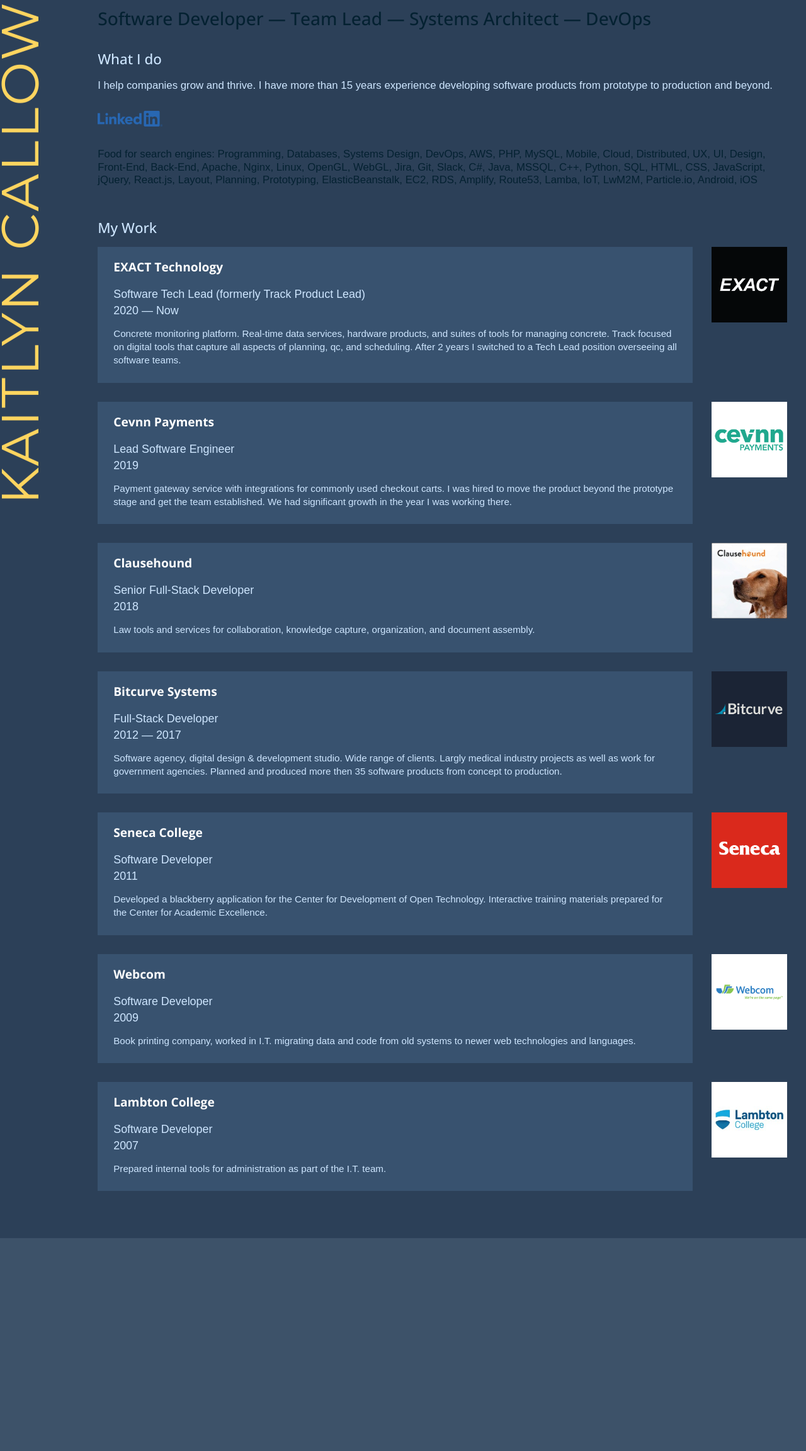
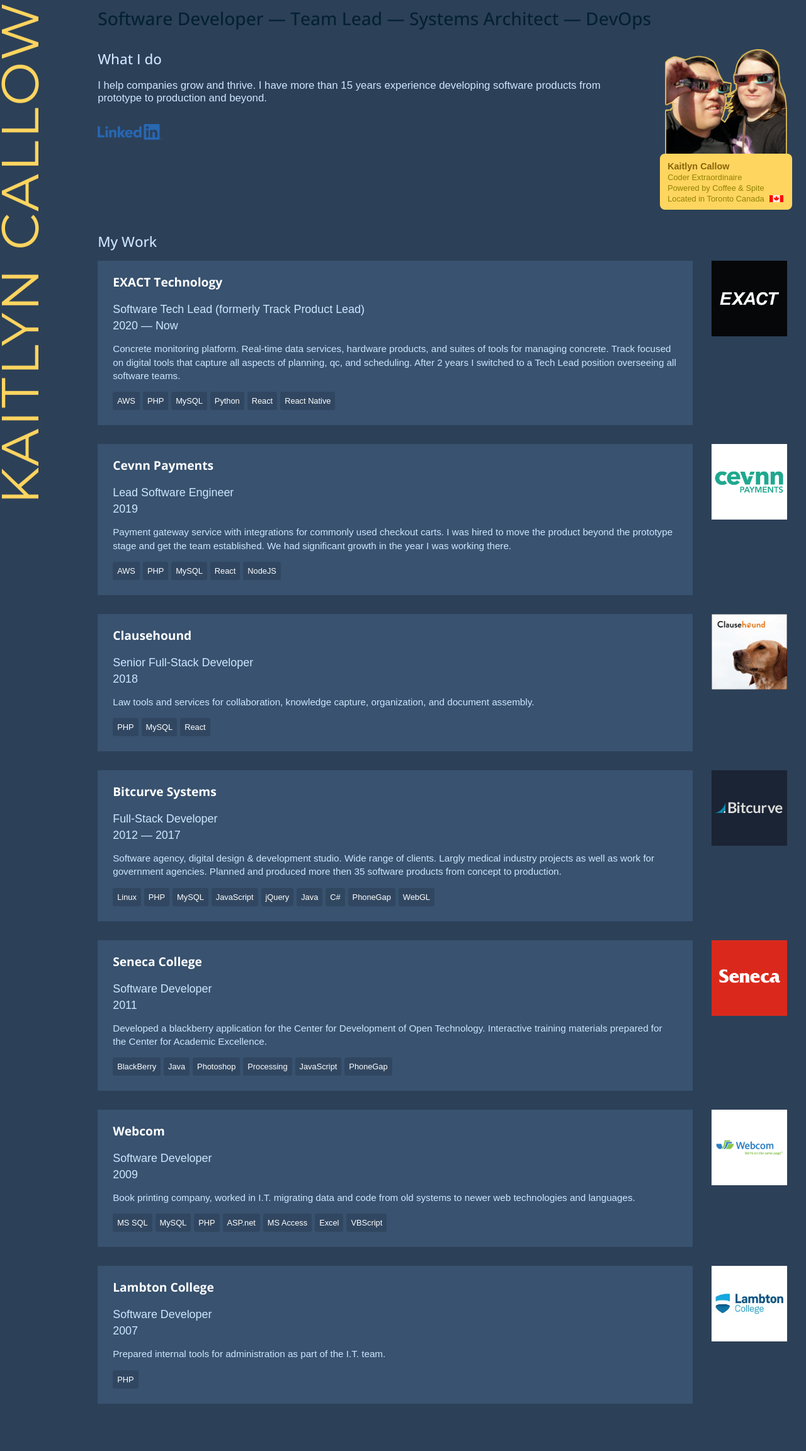
Before and after one commit to kales0/kales0.github.io, a PHP site: page /index.html in a window 1280 px wide. Shown: the whole page at 63% size. Before the commit the page ends 1966 px from the top, so only its background shows below. Run offline with PHP 8.4, Linux system fonts and the light colour scheme.

Commit message:
added language tags to history

```diff
--- a/index.html
+++ b/index.html
@@ -121,13 +121,11 @@
   color: #042131;
   margin-bottom: 50px;
   margin-top: 30px;
+  /*@media only screen and (max-width: 1200px) {
+    font-size: 0.9em;
+  }*/
 }
-@media only screen and (max-width: 1200px) {
-  .languages {
-    font-size: 0.9em;
-  }
-}
-@media only screen and (max-width: 900px) {
+@media only screen and (max-width: 1400px) {
   .languages {
     display: none;
   }
@@ -139,19 +137,33 @@
   height: 25px;
   width: auto;
 }
-@media only screen and (max-width: 900px) {
+@media only screen and (max-width: 767px) {
   .socials {
-    margin-bottom: 50px;
+    margin-bottom: 20px;
+  }
+}
+.intro {
+  display: flex;
+  flex-direction: row-reverse;
+}
+@media only screen and (max-width: 767px) {
+  .intro {
+    flex-direction: column-reverse;
   }
 }
 .profile {
-  float: right;
   margin-left: 60px;
   margin-bottom: 30px;
+  align-self: center;
 }
 .profile img {
   height: 200px;
   z-index: 998;
+}
+@media only screen and (max-width: 1400px) {
+  .profile img {
+    height: 167px;
+  }
 }
 .profile > div {
   background-color: #FED55F;
@@ -161,6 +173,11 @@
   margin: -5px -8px 5px;
   z-index: 999;
   position: relative;
+}
+@media only screen and (max-width: 900px) {
+  .profile > div {
+    padding: 5px 5px 3px 5px;
+  }
 }
 .profile > div span {
   display: block;
@@ -173,9 +190,10 @@
   color: #88640c;
   font-size: 0.9em;
 }
-@media only screen and (max-width: 1400px) {
+@media only screen and (max-width: 767px) {
   .profile {
-    display: none;
+    margin-left: 0;
+    margin-bottom: 20px;
   }
 }
 .timeline {
@@ -215,15 +233,15 @@
   flex: 1;
   margin-right: 30px;
   background-color: #38526F;
-  padding: 25px;
-  padding-top: 18px;
+  padding: 24px;
+  padding-top: 20px;
 }
 .timeline .company-bio div {
   margin-bottom: 5px;
   font-size: 1.12em;
   color: #CEE6FF;
 }
-.timeline .company-bio div:last-child {
+.timeline .company-bio p {
   color: #CEE6FF;
   font-size: 0.95em;
   margin: 0;
@@ -239,6 +257,23 @@
   .timeline .company-bio {
     margin-right: 0px;
   }
+}
+.timeline .company-bio ul {
+  list-style: none;
+  margin: 0;
+  padding: 0;
+  margin-top: 15px;
+  display: flex;
+  gap: 5px;
+  flex-wrap: wrap;
+}
+.timeline .company-bio ul li {
+  display: inline-flex;
+  padding: 7px;
+  background-color: #00000021;
+  color: #FFF;
+  border-radius: 3px;
+  font-size: 0.8em;
 }
 @media only screen and (min-width: 1401px) {
   .timeline .timeline-section.right .company-bio {
@@ -304,16 +339,18 @@
       <h2>Software Developer — Team Lead — Systems Architect — DevOps</h2>
     </div>
 
+    <div class="intro">
       <div class="profile">
         <img src="assets/coders2.png" alt="Kaitlyn in action!" />
         <div>
           <span>Kaitlyn Callow</span>
           <span>Coder Extraordinaire</span>
-				<span>Powered by coffee & spite</span>
+          <span>Powered by Coffee & Spite</span>
           <span>Located in Toronto Canada <img src="assets/canada2.png" alt="Flag of Canada" style="height: 11px; margin-left: 5px; margin-bottom: -1px;" /></span>
         </div>
       </div>
 
+      <div>
         <h3>What I do</h3>
         <p>I help companies grow and thrive.  I have more than 15 years experience developing software products from prototype to production and beyond.</p>
         <div class="socials">
@@ -323,6 +360,8 @@
         <p class="languages omnom">
           Food for search engines: Programming, Databases, Systems Design, DevOps, AWS, PHP, MySQL, Mobile, Cloud, Distributed, UX, UI, Design, Front-End, Back-End, Apache, Nginx, Linux, OpenGL, WebGL, Jira, Git, Slack, C#, Java, MSSQL, C++, Python, SQL, HTML, CSS, JavaScript, jQuery, React.js, Layout, Planning, Prototyping, ElasticBeanstalk, EC2, RDS, Amplify, Route53, Lamba, IoT, LwM2M, Particle.io, Android, iOS
         </p>
+      </div>
+    </div>
 
     <h3>My Work</h3>
 
@@ -332,7 +371,20 @@
           <h4>EXACT Technology</h4>
           <div>Software Tech Lead (formerly Track Product Lead)</div>
           <div>2020 &mdash; Now</div>
-					<div>Concrete monitoring platform.  Real-time data services, hardware products, and suites of tools for managing concrete. Track focused on digital tools that capture all aspects of planning, qc, and scheduling.  After 2 years I switched to a Tech Lead position overseeing all software teams.</div>
+          <p>Concrete monitoring platform.  Real-time data services, hardware products, and suites of tools for managing concrete. Track focused on digital tools that capture all aspects of planning, qc, and scheduling.  After 2 years I switched to a Tech Lead position overseeing all software teams.</p>
+          <ul><li>
+            AWS
+          </li><li>
+            PHP
+          </li><li>
+            MySQL
+          </li><li>
+            Python
+          </li><li>
+            React
+          </li><li>
+            React Native
+          </li></ul>
         </div>
         <div class="company-image"><img src="assets/projects/exact.png" alt="EXACT Technology" /></div>
       </div>
@@ -341,7 +393,18 @@
           <h4>Cevnn Payments</h4>
           <div>Lead Software Engineer</div>
           <div>2019</div>
-					<div>Payment gateway service with integrations for commonly used checkout carts.  I was hired to move the product beyond the prototype stage and get the team established.  We had significant growth in the year I was working there.</div>
+          <p>Payment gateway service with integrations for commonly used checkout carts.  I was hired to move the product beyond the prototype stage and get the team established.  We had significant growth in the year I was working there.</p>
+          <ul><li>
+            AWS
+          </li><li>
+            PHP
+          </li><li>
+            MySQL
+          </li><li>
+            React
+          </li><li>
+            NodeJS
+          </li></ul>
         </div>
         <div class="company-image"><img src="assets/projects/cevnn.png" alt="Cevnn Payments" /></div>
       </div>
@@ -350,7 +413,14 @@
           <h4>Clausehound</h4>
           <div>Senior Full-Stack Developer</div>
           <div>2018</div>
-					<div>Law tools and services for collaboration, knowledge capture, organization, and document assembly.</div>
+          <p>Law tools and services for collaboration, knowledge capture, organization, and document assembly.</p>
+          <ul><li>
+            PHP
+          </li><li>
+            MySQL
+          </li><li>
+            React
+          </li></ul>
         </div>
         <div class="company-image"><img src="assets/projects/Clausehound.jpeg" alt="Clausehound" /></div>
       </div>
@@ -359,7 +429,26 @@
           <h4>Bitcurve Systems</h4>
           <div>Full-Stack Developer</div>
           <div>2012 &mdash; 2017</div>
-					<div>Software agency, digital design & development studio.  Wide range of clients. Largly medical industry projects as well as work for government agencies.  Planned and produced more then 35 software products from concept to production.</div>
+          <p>Software agency, digital design & development studio.  Wide range of clients. Largly medical industry projects as well as work for government agencies.  Planned and produced more then 35 software products from concept to production.</p>
+          <ul><li>
+            Linux
+          </li><li>
+            PHP
+          </li><li>
+            MySQL
+          </li><li>
+            JavaScript
+          </li><li>
+            jQuery
+          </li><li>
+            Java
+          </li><li>
+            C#
+          </li><li>
+            PhoneGap
+          </li><li>
+            WebGL
+          </li></ul>
         </div>
         <div class="company-image"><img src="assets/projects/Bitcurve.png" alt="Bitcurve" /></div>
       </div>
@@ -368,7 +457,20 @@
           <h4>Seneca College</h4>
           <div>Software Developer</div>
           <div>2011</div>
-					<div>Developed a blackberry application for the Center for Development of Open Technology.  Interactive training materials prepared for the Center for Academic Excellence.</div>
+          <p>Developed a blackberry application for the Center for Development of Open Technology.  Interactive training materials prepared for the Center for Academic Excellence.</p>
+          <ul><li>
+            BlackBerry
+          </li><li>
+            Java
+          </li><li>
+            Photoshop
+          </li><li>
+            Processing
+          </li><li>
+            JavaScript
+          </li><li>
+            PhoneGap
+          </li></ul>
         </div>
         <div class="company-image"><img src="assets/projects/Seneca.png" alt="Seneca College" /></div>
       </div>
@@ -377,7 +479,22 @@
           <h4>Webcom</h4>
           <div>Software Developer</div>
           <div>2009</div>
-					<div>Book printing company, worked in I.T. migrating data and code from old systems to newer web technologies and languages.</div>
+          <p>Book printing company, worked in I.T. migrating data and code from old systems to newer web technologies and languages.</p>
+          <ul><li>
+            MS SQL
+          </li><li>
+            MySQL
+          </li><li>
+            PHP
+          </li><li>
+            ASP.net
+          </li><li>
+            MS Access
+          </li><li>
+            Excel
+          </li><li>
+            VBScript
+          </li></ul>
         </div>
         <div class="company-image"><img src="assets/projects/Webcom.png" alt="Webcom" /></div>
       </div>
@@ -386,7 +503,10 @@
           <h4>Lambton College</h4>
           <div>Software Developer</div>
           <div>2007</div>
-					<div>Prepared internal tools for administration as part of the I.T. team.</div>
+          <p>Prepared internal tools for administration as part of the I.T. team.</p>
+          <ul><li>
+            PHP
+          </li></ul>
         </div>
         <div class="company-image"><img src="assets/projects/Lambton.jpg" alt="Lambton College" /></div>
       </div>
```
Also changed, not shown: src/index.php (+93 -8 lines), src/style.scss (+50 -11 lines). Lines whose indentation alone changed are shown as unchanged.
